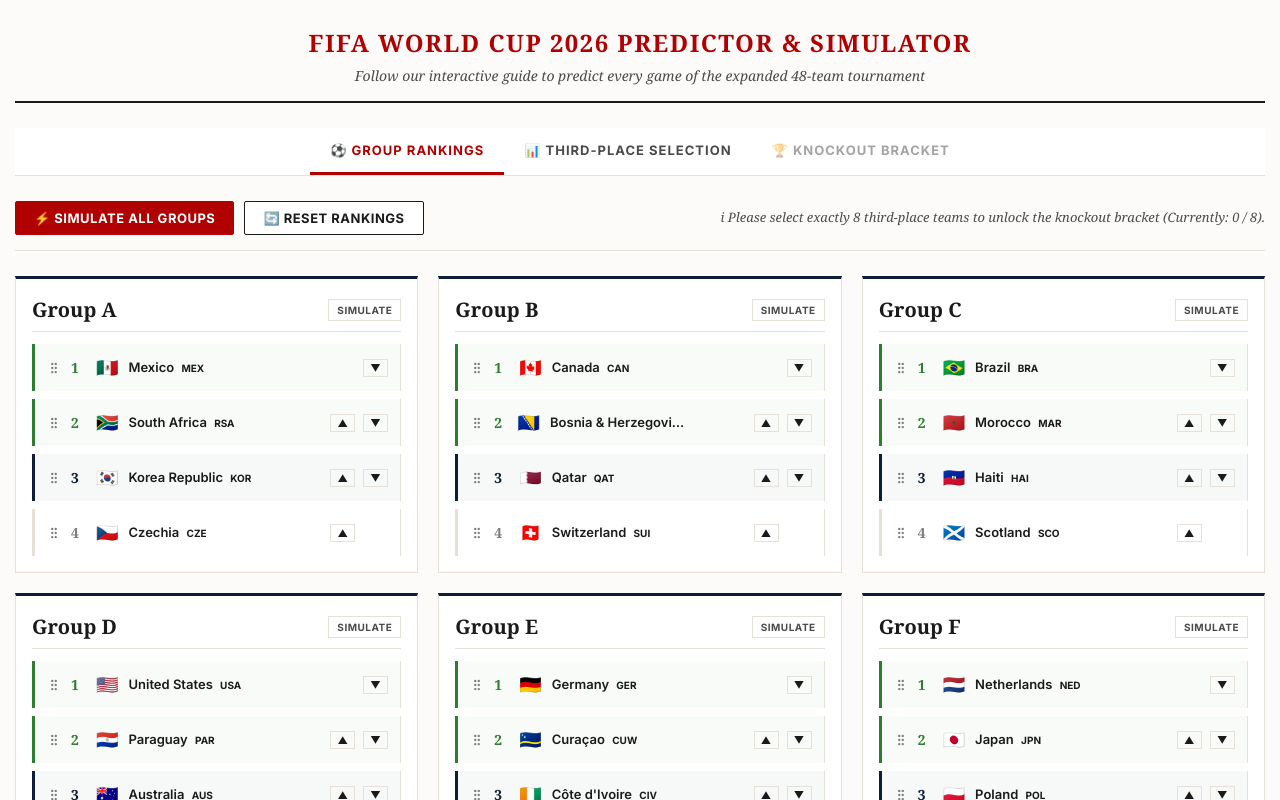
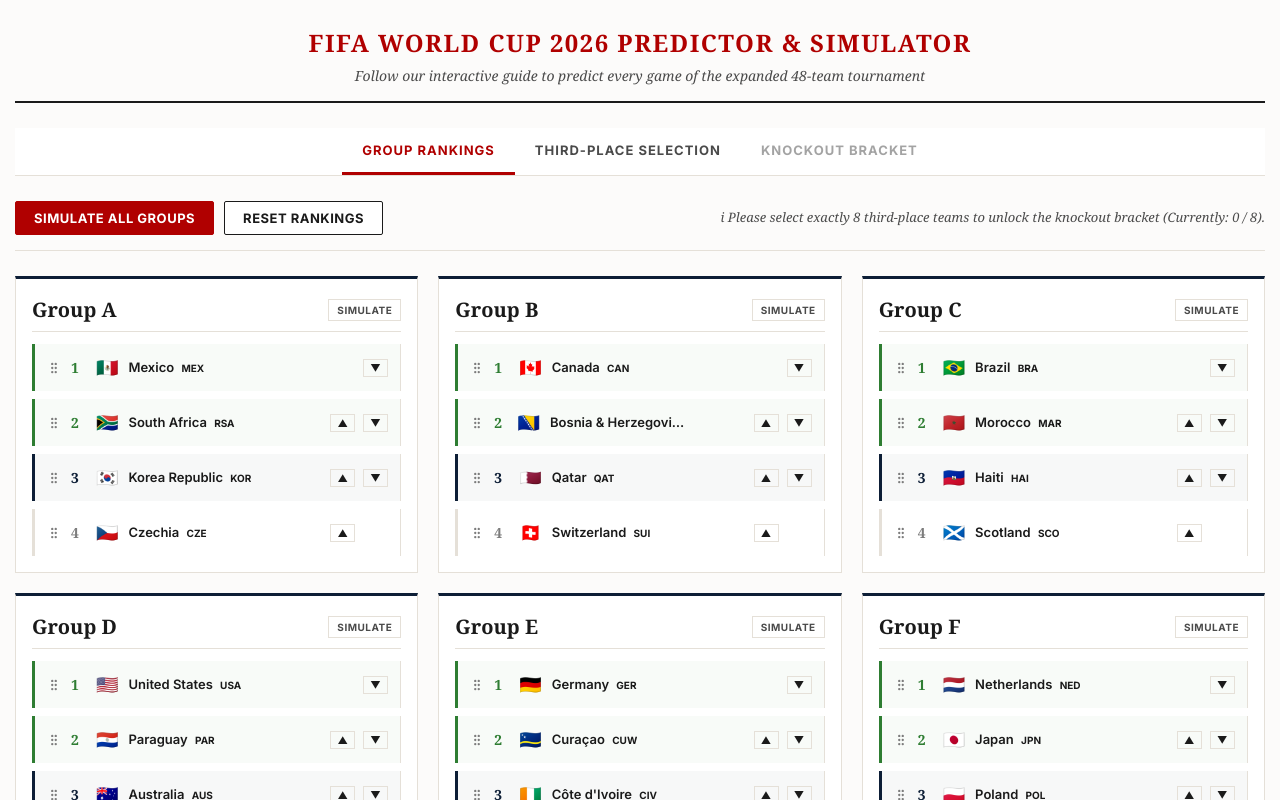
Before and after one commit to vinicius741/WC-simulator, a React (Vite) app: page / in a window 1280 px wide. Shown: the top 800 px of the page. Built offline with nearby package versions, Linux system fonts and the light colour scheme; a web font is replaced by a local one.

Commit message:
style: remove emoji from button labels for cleaner UI

```diff
--- a/src/App.jsx
+++ b/src/App.jsx
@@ -421,13 +421,13 @@
           className={`tab-btn ${activeTab === 'groups' ? 'active' : ''}`}
           onClick={() => setActiveTab('groups')}
         >
-          ⚽ Group Rankings
+          Group Rankings
         </button>
         <button
           className={`tab-btn ${activeTab === 'third-place' ? 'active' : ''}`}
           onClick={() => setActiveTab('third-place')}
         >
-          📊 Third-Place Selection
+          Third-Place Selection
         </button>
         <button
           className={`tab-btn ${activeTab === 'knockout' ? 'active' : ''} ${!allGroupsCompleted ? 'disabled' : ''}`}
@@ -435,7 +435,7 @@
           title={!allGroupsCompleted ? 'Select exactly 8 third-place teams to unlock the bracket' : ''}
           style={{ opacity: !allGroupsCompleted ? 0.5 : 1, cursor: !allGroupsCompleted ? 'not-allowed' : 'pointer' }}
         >
-          🏆 Knockout Bracket
+          Knockout Bracket
         </button>
       </nav>
 
@@ -445,29 +445,29 @@
           {activeTab === 'groups' && (
             <>
               <button className="btn btn-primary" onClick={handleSimulateAllGroups}>
-                ⚡ Simulate All Groups
+                Simulate All Groups
               </button>
               <button className="btn" onClick={handleReset}>
-                🔄 Reset Rankings
+                Reset Rankings
               </button>
             </>
           )}
           {activeTab === 'third-place' && (
             <button className="btn" onClick={handleReset}>
-              🔄 Reset Selections
+              Reset Selections
             </button>
           )}
           {activeTab === 'knockout' && (
             <>
               <button className="btn btn-secondary" onClick={handleSimulateAllKnockouts}>
-                ⚡ Simulate Knockouts
+                Simulate Knockouts
               </button>
               <button className="btn" onClick={handleReset}>
-                🔄 Reset Bracket
+                Reset Bracket
               </button>
               {champion && (
                 <button className="btn btn-primary" style={{ background: 'var(--accent-gold)', borderColor: 'var(--accent-gold)', color: '#fff' }} onClick={() => setShowRecap(true)}>
-                  🏅 Path to Glory
+                  Path to Glory
                 </button>
               )}
             </>
--- a/src/components/ThirdPlaceStandings.jsx
+++ b/src/components/ThirdPlaceStandings.jsx
@@ -35,7 +35,7 @@
           )}
         </div>
         <button className="btn btn-secondary" onClick={onSimulateThirds}>
-          ⚡ Auto-Select Top 8
+          Auto-Select Top 8
         </button>
       </div>
 
```
